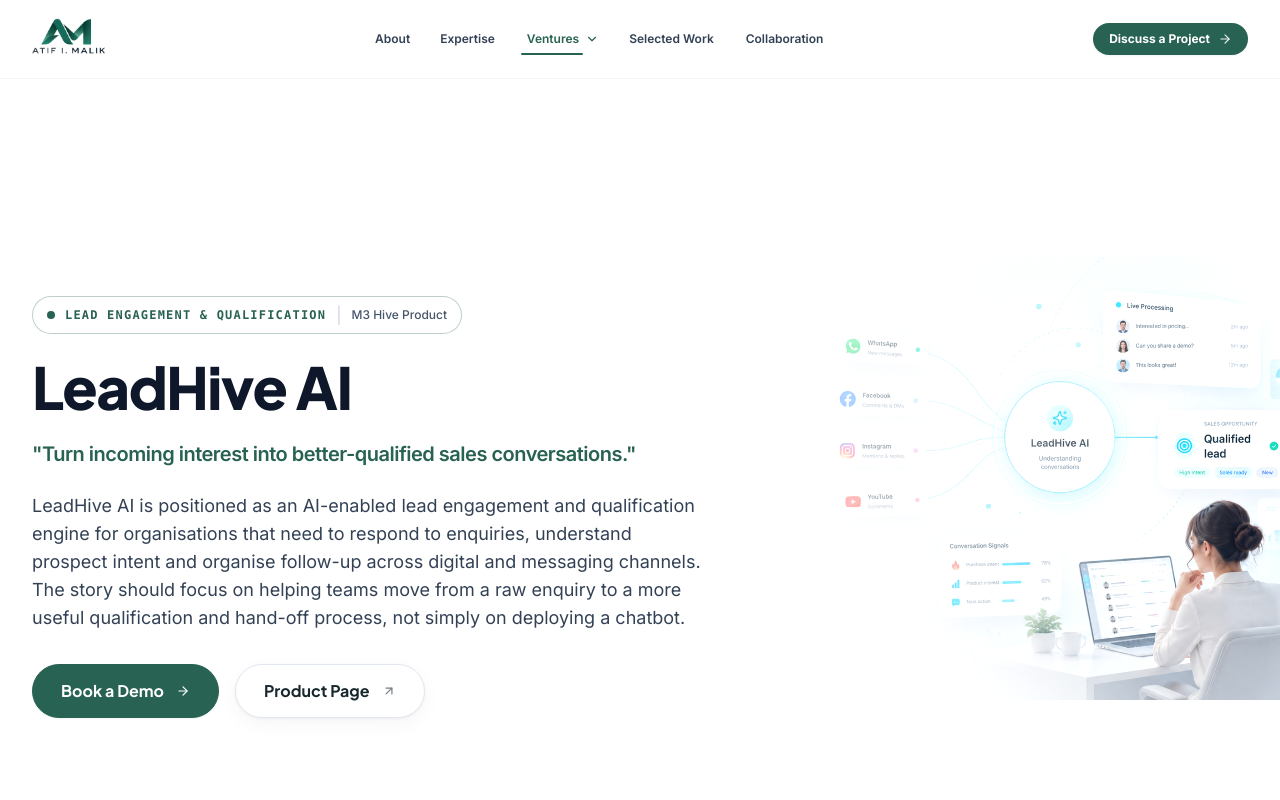
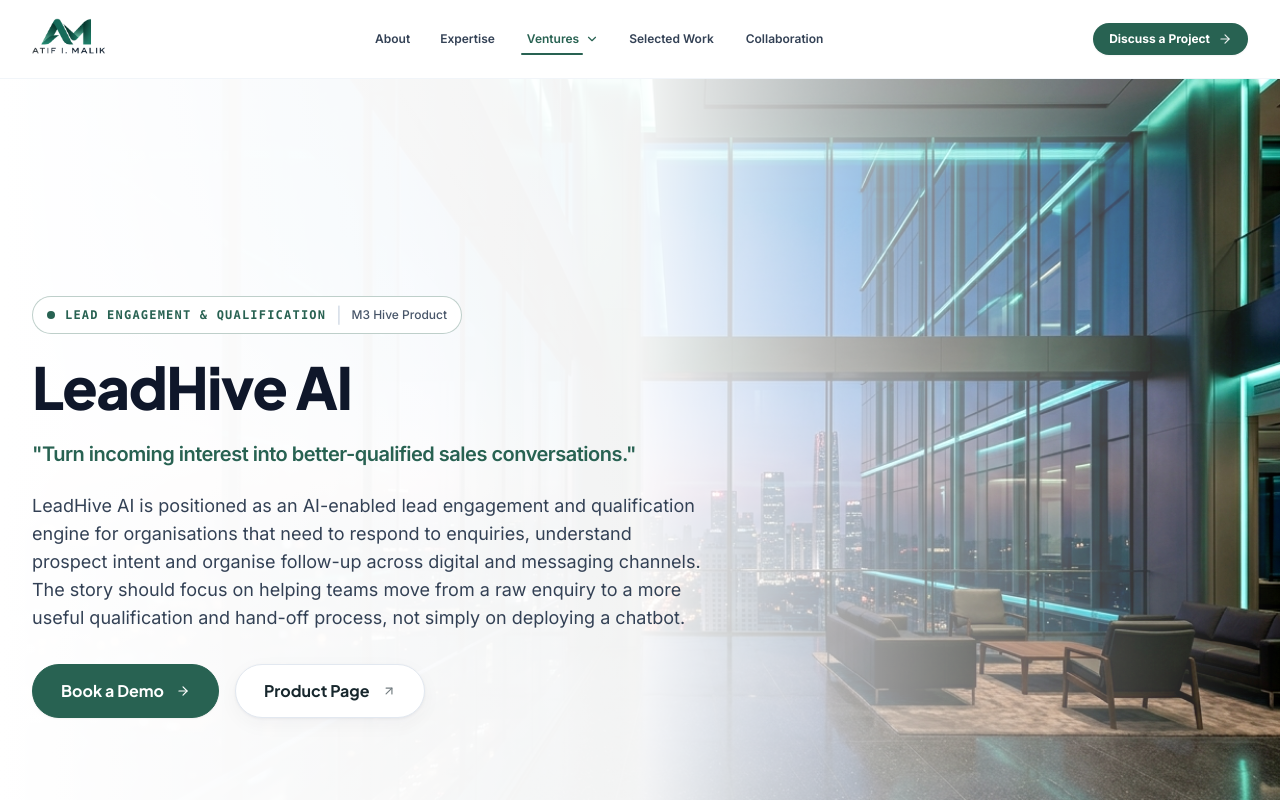
Before and after one commit to mnoumanrasheed/portfolio-atif-malik, a React (Vite) app: page /products/leadhive-ai in a window 1280 px wide. Shown: the top 800 px of the page. Built offline with nearby package versions, Linux system fonts and the light colour scheme; a web font is replaced by a local one.

Commit message:
feat(heroes): replace flat UI screenshots with photorealistic architectural backgrounds for NourDoc and LeadHive

```diff
--- a/src/pages/Products/LeadHiveAI.tsx
+++ b/src/pages/Products/LeadHiveAI.tsx
@@ -12,7 +12,7 @@
   return (
     <div className="bg-canvas text-ink selection:bg-brand-wash selection:text-brand-dark">
       <HeroBackground
-        imageSrc="/images/heroes/hero-leadhive.png"
+        imageSrc="/images/heroes/hero-leadhive.jpg"
         imageAlt="Enterprise Conversational AI & Communications"
         glowColor="cyan"
       >
--- a/src/pages/Products/NourDoc.tsx
+++ b/src/pages/Products/NourDoc.tsx
@@ -12,7 +12,7 @@
   return (
     <div className="bg-canvas text-ink selection:bg-brand-wash selection:text-brand-dark">
       <HeroBackground
-        imageSrc="/images/heroes/hero-nourdoc.webp"
+        imageSrc="/images/heroes/hero-nourdoc.jpg"
         imageAlt="Modern Clinical Healthcare Facility"
         glowColor="cyan"
       >
```
Also changed, not shown: public/images/heroes/hero-leadhive.jpg (added), public/images/heroes/hero-nourdoc.jpg (added).
